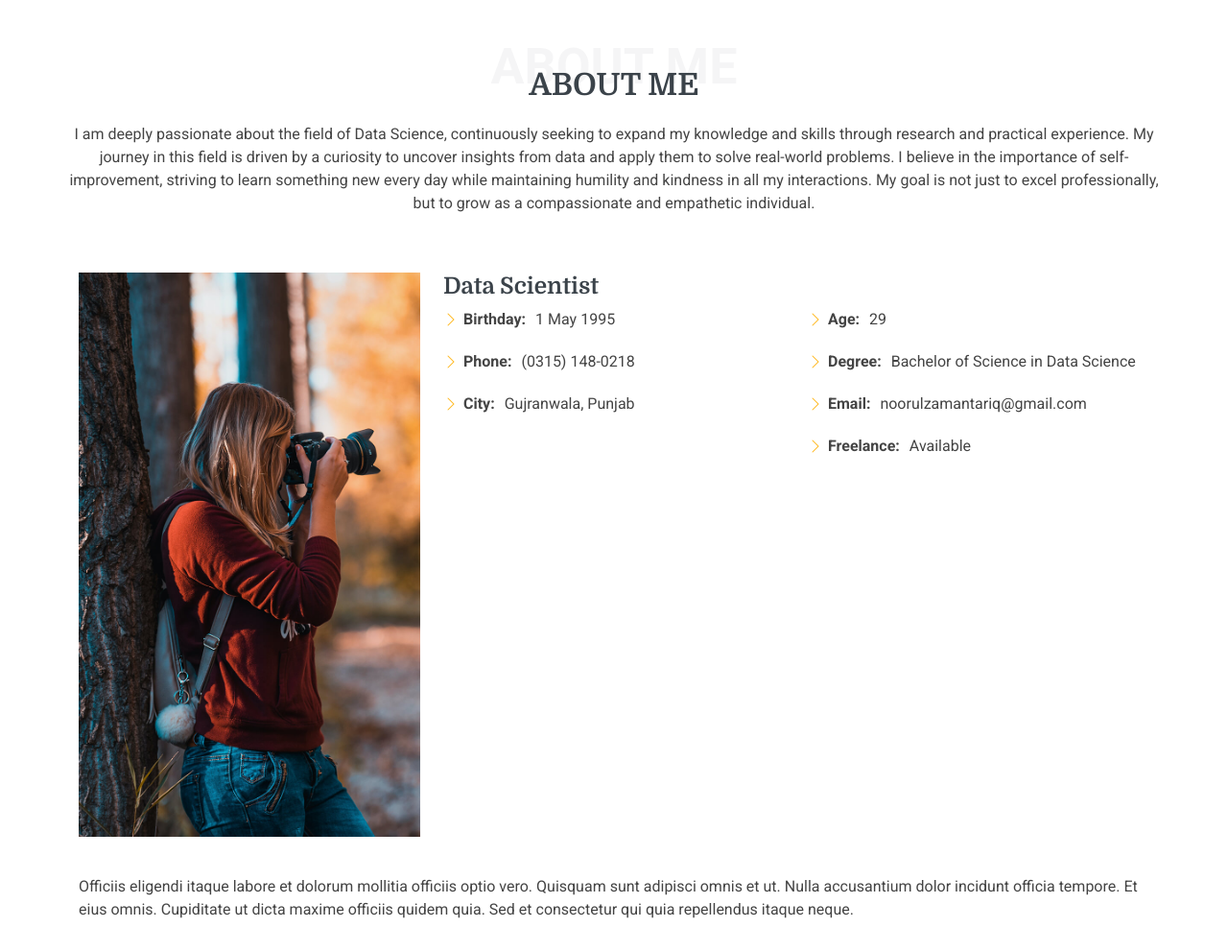
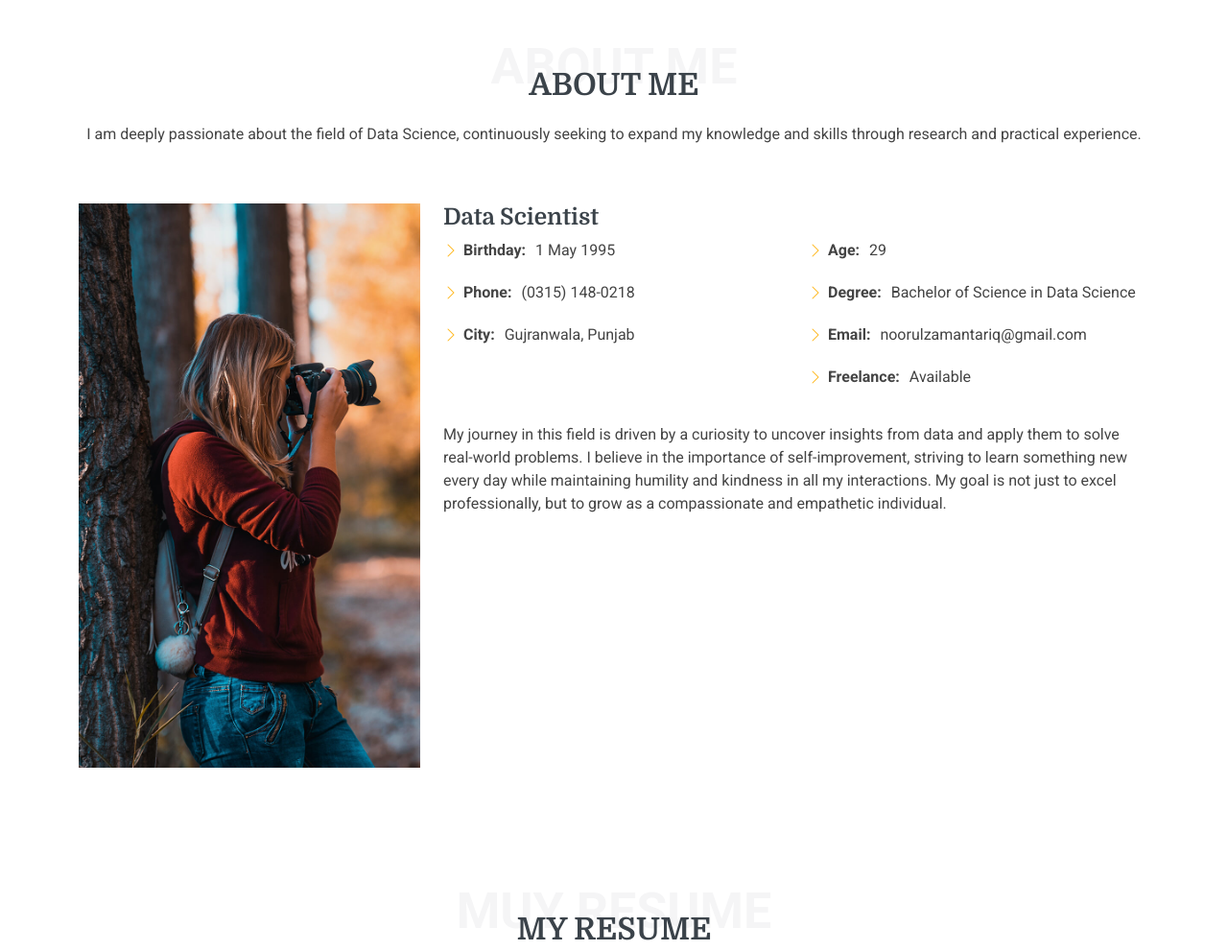
Before and after one commit to noorulzaman/resume, a plain HTML site: page index.html in a window 1280 px wide. Shown: the part 820-1811 px from the top of the page at 96% size. Drawn offline with Linux system fonts and the light colour scheme; animation ran at ten frames a second.

Commit message:
Update index.html

```diff
--- a/index.html
+++ b/index.html
@@ -92,9 +92,7 @@
         <span class="description-title">About me</span>
         <h2>About Me</h2>
         <p>I am deeply passionate about the field of Data Science, continuously seeking to expand my knowledge and skills through research
-            and practical experience. My journey in this field is driven by a curiosity to uncover insights from data and apply them to solve
-            real-world problems. I believe in the importance of self-improvement, striving to learn something new every day while maintaining
-            humility and kindness in all my interactions. My goal is not just to excel professionally, but to grow as a compassionate and empathetic individual.</p>
+            and practical experience.</p>
       </div><!-- End Section Title -->
 
       <div class="container" data-aos="fade-up" data-aos-delay="100">
@@ -122,11 +120,13 @@
                 </ul>
               </div>
             </div>
+            <p class="py-3">
+               My journey in this field is driven by a curiosity to uncover insights from data and apply them to solve
+            real-world problems. I believe in the importance of self-improvement, striving to learn something new every day while maintaining
+            humility and kindness in all my interactions. My goal is not just to excel professionally, but to grow as a compassionate and empathetic individual.
+            </p>
           </div>
-            <p class="py-3">
-              Officiis eligendi itaque labore et dolorum mollitia officiis optio vero. Quisquam sunt adipisci omnis et ut. Nulla accusantium dolor incidunt officia tempore. Et eius omnis.
-              Cupiditate ut dicta maxime officiis quidem quia. Sed et consectetur qui quia repellendus itaque neque.
-            </p>
+
           </div>
         </div>
 
```
